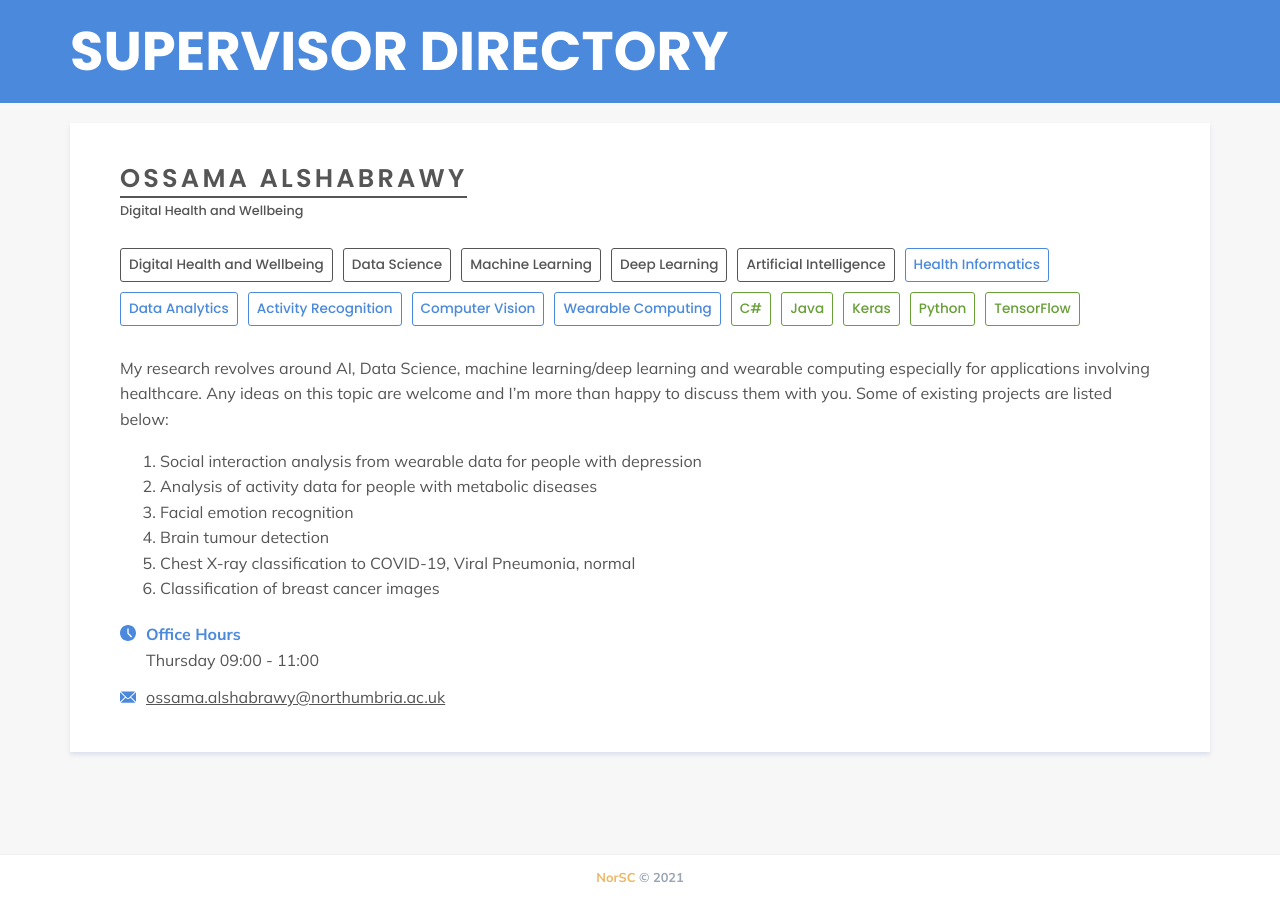
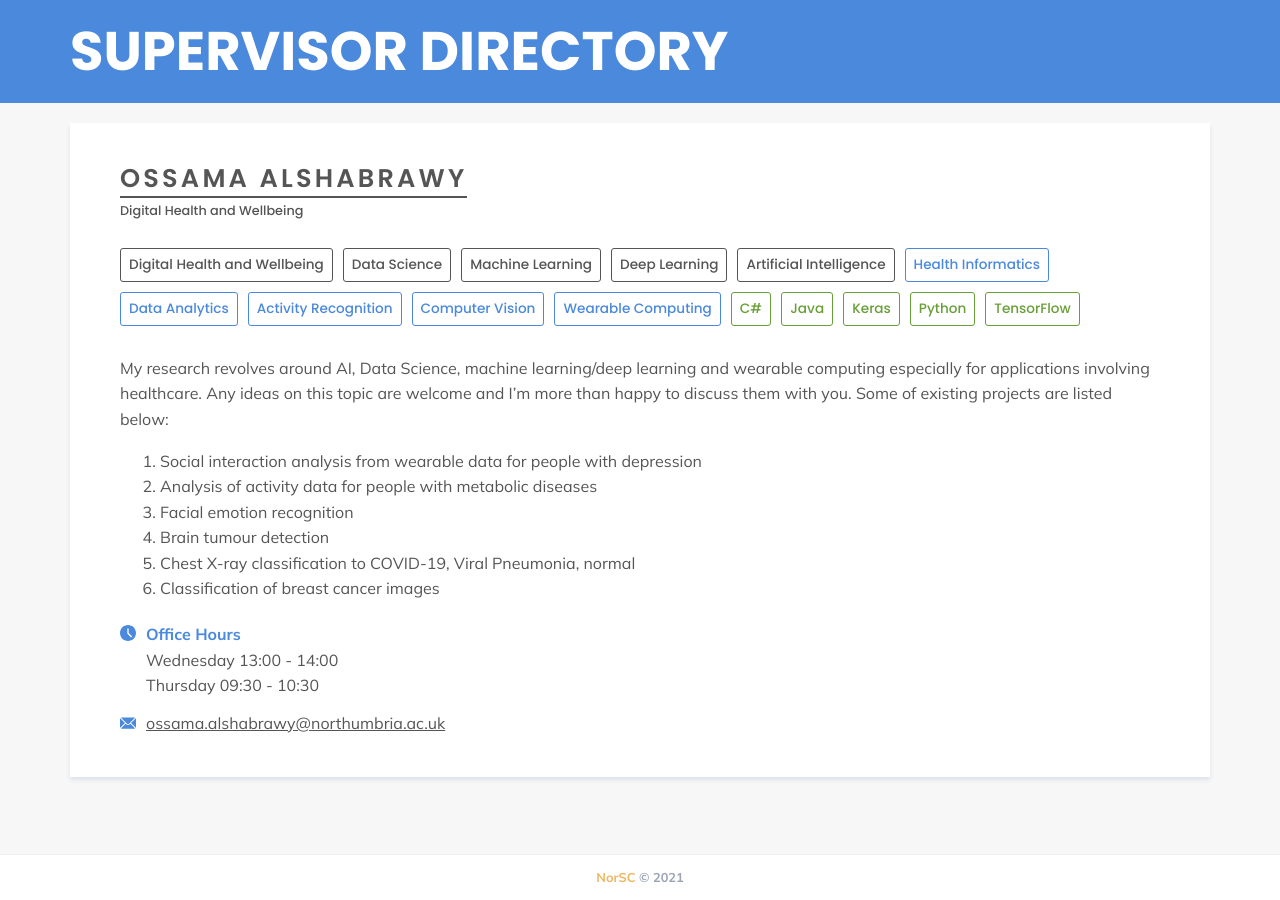
Before and after one commit to NorSC/supervisor-search, a Jekyll site: the page built from _supervisors/ossama-alshabrawy.md, in a window 1280 px wide. Built offline with Jekyll 4.4.1, drawn with Linux system fonts in a browser that asks for light colours; a script that is not in the unit is left out.

Commit message:
Update Supervisors “ossama-alshabrawy”

```diff
--- a/_supervisors/ossama-alshabrawy.md
+++ b/_supervisors/ossama-alshabrawy.md
@@ -5,7 +5,9 @@ available: true
 available_msc: true
 available_phd: false
 email: ossama.alshabrawy@northumbria.ac.uk
-office_hours: Thursday 09:00 - 11:00
+office_hours: |-
+  Wednesday 13:00 - 14:00
+  Thursday 09:30 - 10:30
 research_group: Digital Health and Wellbeing
 research_themes:
   - Digital Health and Wellbeing
```
